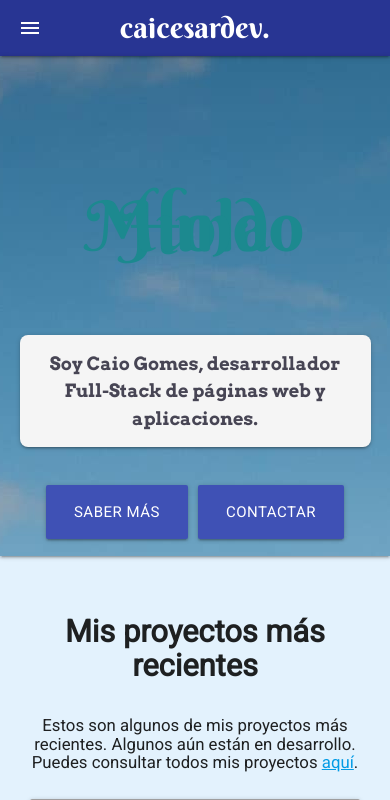
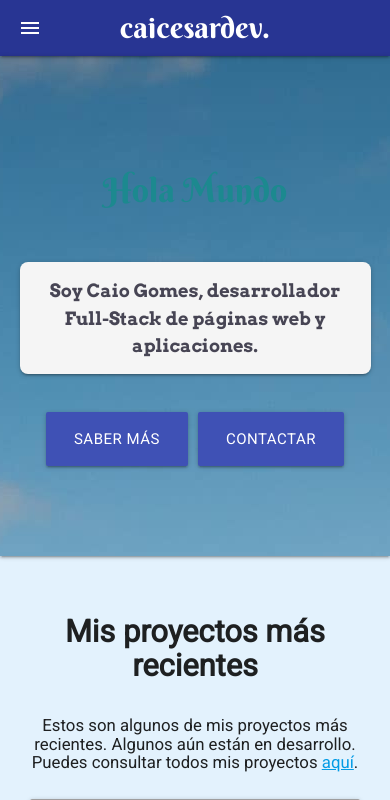
Before and after one commit to caicesardev/MyWeb, a Django app: page / in a window 390 px wide. Shown: the top 800 px of the page. Run offline with Django 4.2, Linux system fonts and the light colour scheme; grey boxes are pictures that could not be loaded.

Commit message:
Fixed title

```diff
--- a/my_web/static/css/main.css
+++ b/my_web/static/css/main.css
@@ -77,6 +77,9 @@
     .reverse-row {
         flex-direction: column!important;
     }
+    .parallax-title {
+        font-size: 2.4rem;
+    }
 }
 
 @media only screen and (min-width: 800px) {
```
